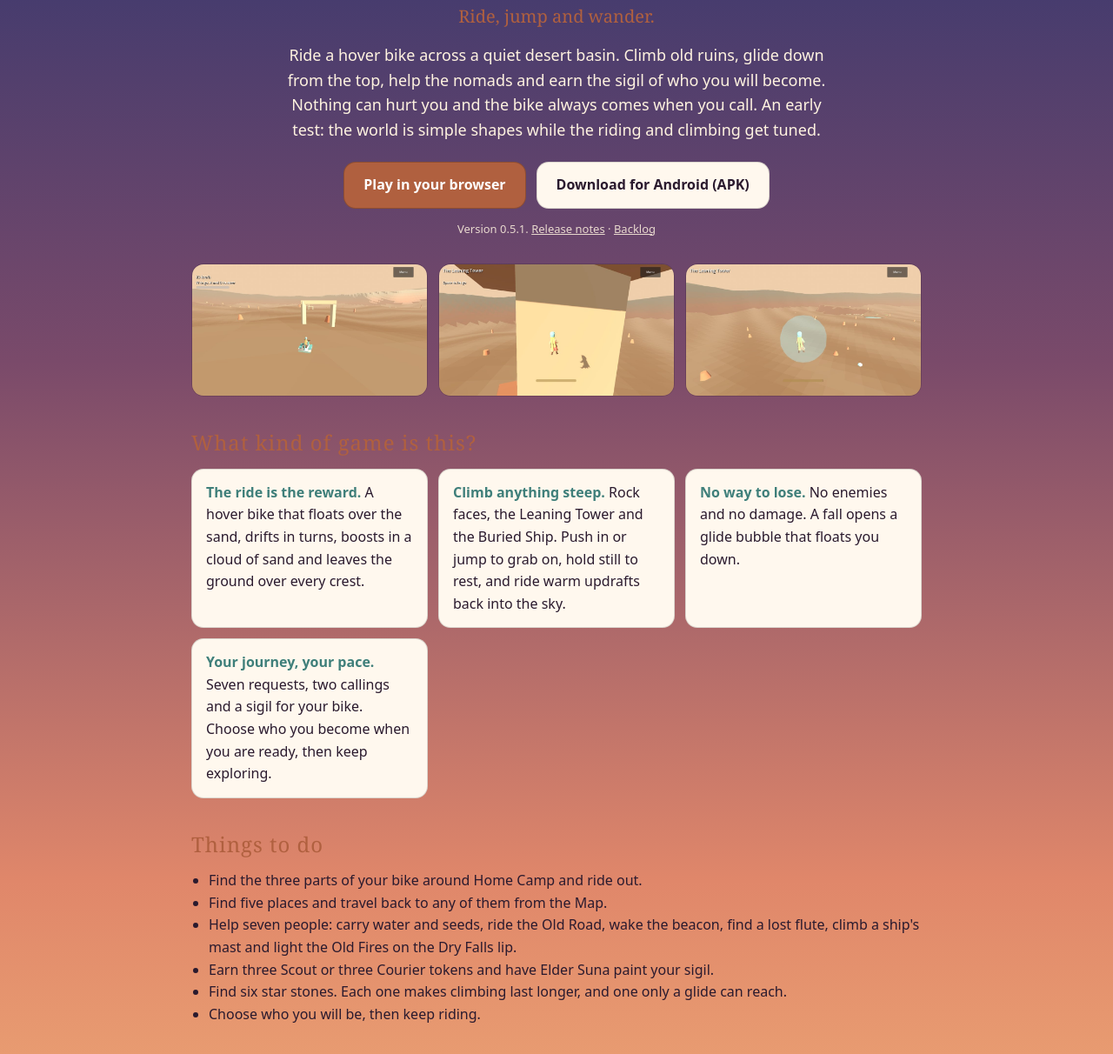
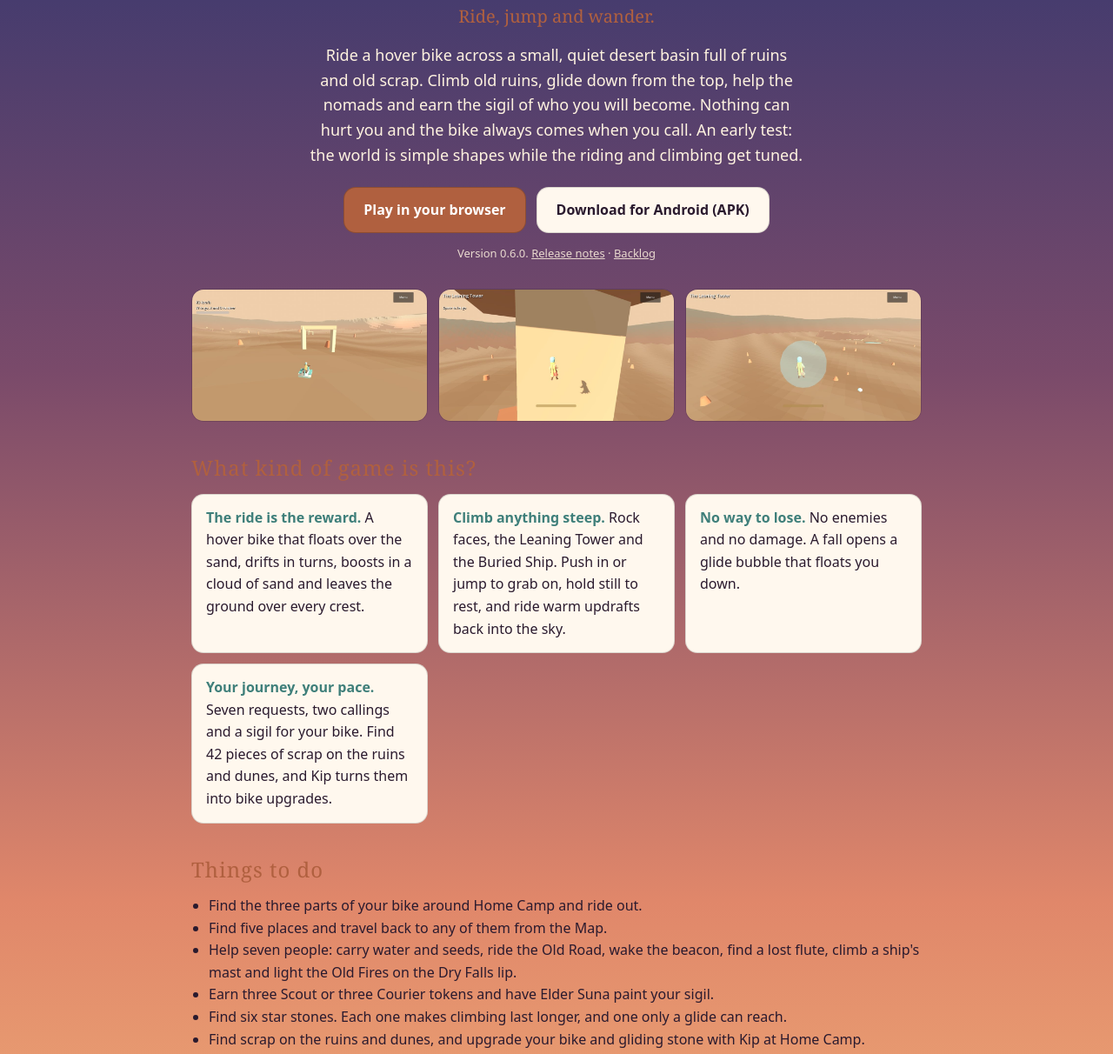
Before and after one commit to bclark10121-cloud/glasswind, a plain HTML site: page docs/index.html in a window 1280 px wide. Shown: the part 241-1453 px from the top of the page at 87% size. Drawn offline with Linux system fonts and the light colour scheme.

Commit message:
Glasswind 0.6.0: page
Co-Authored-By: Claude Opus 5.5 <noreply@anthropic.com>
Claude-Session: https://claude.ai/code/session_0117TTYDMWhCiD16zmkBafDq

```diff
--- a/docs/index.html
+++ b/docs/index.html
@@ -31,14 +31,14 @@ footer{margin-top:44px;font-size:13px;opacity:.8;text-align:center}footer a{colo
 <div class="back"><a href="https://bclark10121-cloud.github.io/">&larr; The Game Shelf</a></div>
 <header><img class="icon" src="icon.png" alt=""><h1>Glasswind</h1><div class="tag">Ride the quiet desert</div>
 <p class="hook">Ride, jump and wander.</p>
-<p class="lead">Ride a hover bike across a quiet desert basin. Climb old ruins, glide down from the top, help the nomads and earn the sigil of who you will become. Nothing can hurt you and the bike always comes when you call. An early test: the world is simple shapes while the riding and climbing get tuned.</p>
-<div class="cta"><a class="btn primary" href="play/">Play in your browser</a><a class="btn ghost" href="downloads/Glasswind-v0.5.1.apk">Download for Android (APK)</a></div>
-<p class="note">Version 0.5.1. <a href="release-notes/v0.5.1.md">Release notes</a> &middot; <a href="https://github.com/bclark10121-cloud/glasswind/blob/main/BACKLOG.md">Backlog</a></p></header>
+<p class="lead">Ride a hover bike across a small, quiet desert basin full of ruins and old scrap. Climb old ruins, glide down from the top, help the nomads and earn the sigil of who you will become. Nothing can hurt you and the bike always comes when you call. An early test: the world is simple shapes while the riding and climbing get tuned.</p>
+<div class="cta"><a class="btn primary" href="play/">Play in your browser</a><a class="btn ghost" href="downloads/Glasswind-v0.6.0.apk">Download for Android (APK)</a></div>
+<p class="note">Version 0.6.0. <a href="release-notes/v0.6.0.md">Release notes</a> &middot; <a href="https://github.com/bclark10121-cloud/glasswind/blob/main/BACKLOG.md">Backlog</a></p></header>
 <div class="shots"><a href="shot-1.jpg"><img src="shot-1.jpg" alt="Riding the hover bike at speed through an Old Road arch" width="960" height="540"></a><a href="shot-2.jpg"><img src="shot-2.jpg" alt="Climbing the Leaning Tower below a resting ledge" width="960" height="540"></a><a href="shot-3.jpg"><img src="shot-3.jpg" alt="Gliding down in the bubble over the basin, a star stone below" width="960" height="540"></a></div>
 <h2>What kind of game is this?</h2>
-<div class="grid"><div class="card"><b>The ride is the reward.</b> A hover bike that floats over the sand, drifts in turns, boosts in a cloud of sand and leaves the ground over every crest.</div><div class="card"><b>Climb anything steep.</b> Rock faces, the Leaning Tower and the Buried Ship. Push in or jump to grab on, hold still to rest, and ride warm updrafts back into the sky.</div><div class="card"><b>No way to lose.</b> No enemies and no damage. A fall opens a glide bubble that floats you down.</div><div class="card"><b>Your journey, your pace.</b> Seven requests, two callings and a sigil for your bike. Choose who you become when you are ready, then keep exploring.</div></div>
+<div class="grid"><div class="card"><b>The ride is the reward.</b> A hover bike that floats over the sand, drifts in turns, boosts in a cloud of sand and leaves the ground over every crest.</div><div class="card"><b>Climb anything steep.</b> Rock faces, the Leaning Tower and the Buried Ship. Push in or jump to grab on, hold still to rest, and ride warm updrafts back into the sky.</div><div class="card"><b>No way to lose.</b> No enemies and no damage. A fall opens a glide bubble that floats you down.</div><div class="card"><b>Your journey, your pace.</b> Seven requests, two callings and a sigil for your bike. Find 42 pieces of scrap on the ruins and dunes, and Kip turns them into bike upgrades.</div></div>
 <h2>Things to do</h2>
-<ul><li>Find the three parts of your bike around Home Camp and ride out.</li><li>Find five places and travel back to any of them from the Map.</li><li>Help seven people: carry water and seeds, ride the Old Road, wake the beacon, find a lost flute, climb a ship's mast and light the Old Fires on the Dry Falls lip.</li><li>Earn three Scout or three Courier tokens and have Elder Suna paint your sigil.</li><li>Find six star stones. Each one makes climbing last longer, and one only a glide can reach.</li><li>Choose who you will be, then keep riding.</li></ul>
+<ul><li>Find the three parts of your bike around Home Camp and ride out.</li><li>Find five places and travel back to any of them from the Map.</li><li>Help seven people: carry water and seeds, ride the Old Road, wake the beacon, find a lost flute, climb a ship's mast and light the Old Fires on the Dry Falls lip.</li><li>Earn three Scout or three Courier tokens and have Elder Suna paint your sigil.</li><li>Find six star stones. Each one makes climbing last longer, and one only a glide can reach.</li><li>Find scrap on the ruins and dunes, and upgrade your bike and gliding stone with Kip at Home Camp.</li><li>Choose who you will be, then keep riding.</li></ul>
 <h2>Controls</h2>
 <div class="grid"><div class="card"><b>Keyboard</b><br>WASD walks and climbs, or steers and goes on the bike. Space jumps or lets go. E talks. Q gets on or off the bike, or calls it. Shift boosts. Arrows or the mouse turn the camera. R puts the camera behind you. Esc opens the Menu.</div><div class="card"><b>Xbox controller</b><br>Left stick walks, climbs or steers. Right stick turns the camera. Click it to put the camera behind you. RT goes and LT brakes. A jumps or lets go. X talks. B gets on or off the bike, or calls it. LB boosts. Menu or View opens the Menu.</div><div class="card"><b>Touch</b><br>Drag on the left side to walk and climb. On the bike, drag up to go and sideways to steer. Drag on the right side to look. Act, Jump, Bike and Boost buttons on the right. Settings has Auto accelerate and No climbing limit.</div></div>
 <h2>Play with an Xbox controller</h2>
@@ -46,7 +46,7 @@ footer{margin-top:44px;font-size:13px;opacity:.8;text-align:center}footer a{colo
 <div class="grid"><div class="card"><b>On Android</b><ol><li>Hold the Xbox button to turn the controller on.</li><li>Hold the small Pair button on top for 3 seconds, until the Xbox button flashes fast.</li><li>On your phone, open Settings, then Connected devices, then Pair new device.</li><li>Tap Xbox Wireless Controller. The Xbox button stays lit when it is connected.</li><li>Open Glasswind. The touch buttons hide as soon as you use the controller.</li></ol></div><div class="card"><b>In your browser</b><ol><li>Connect the controller to your computer with a USB cable or Bluetooth.</li><li>Open Play in your browser. Chrome, Edge, Firefox and Safari all work.</li><li>Press any button once after the game loads, so the browser sees the controller.</li></ol></div><div class="card"><b>Menus</b><br>The D-pad or left stick moves between buttons. A chooses and B goes back. You can play the whole game with only the controller.</div></div>
 <h2>Install on Android</h2>
 <ol><li>Tap <b>Download for Android</b>.</li><li>Open the downloaded file.</li><li>If Android asks, allow installs from this source.</li><li>Tap Install, then open the game.</li></ol>
-<p class="note">Android may show a Play Protect notice for apps from outside the Play Store. Version 0.5.1 installs over the last version and keeps your saves.</p>
+<p class="note">Android may show a Play Protect notice for apps from outside the Play Store. Version 0.6.0 installs over the last version and keeps your saves.</p>
 <h2>Feedback wanted</h2>
 <ul><li>How the bike feels: speed, turning, drifting and jumps.</li><li>How climbing and the stamina limit feel. Too short, too long or about right.</li><li>Whether the camera ever gets in the way: riding, climbing or gliding.</li><li>How smooth it runs on your phone, and which phone.</li></ul>
 <footer>Glasswind. Early test build, so expect rough edges. "Ancient Winds" by Kevin MacLeod (incompetech.com), CC BY 4.0, found through Patch.gg. The rider made for Glasswind through Gemini and Meshy. Sounds made for the game. <a href="https://github.com/bclark10121-cloud/glasswind/blob/main/CREDITS.md">Credits</a> &middot; <a href="privacy.html">Privacy</a> &middot; <a href="https://bclark10121-cloud.github.io/">More games on The Game Shelf</a></footer>
```
